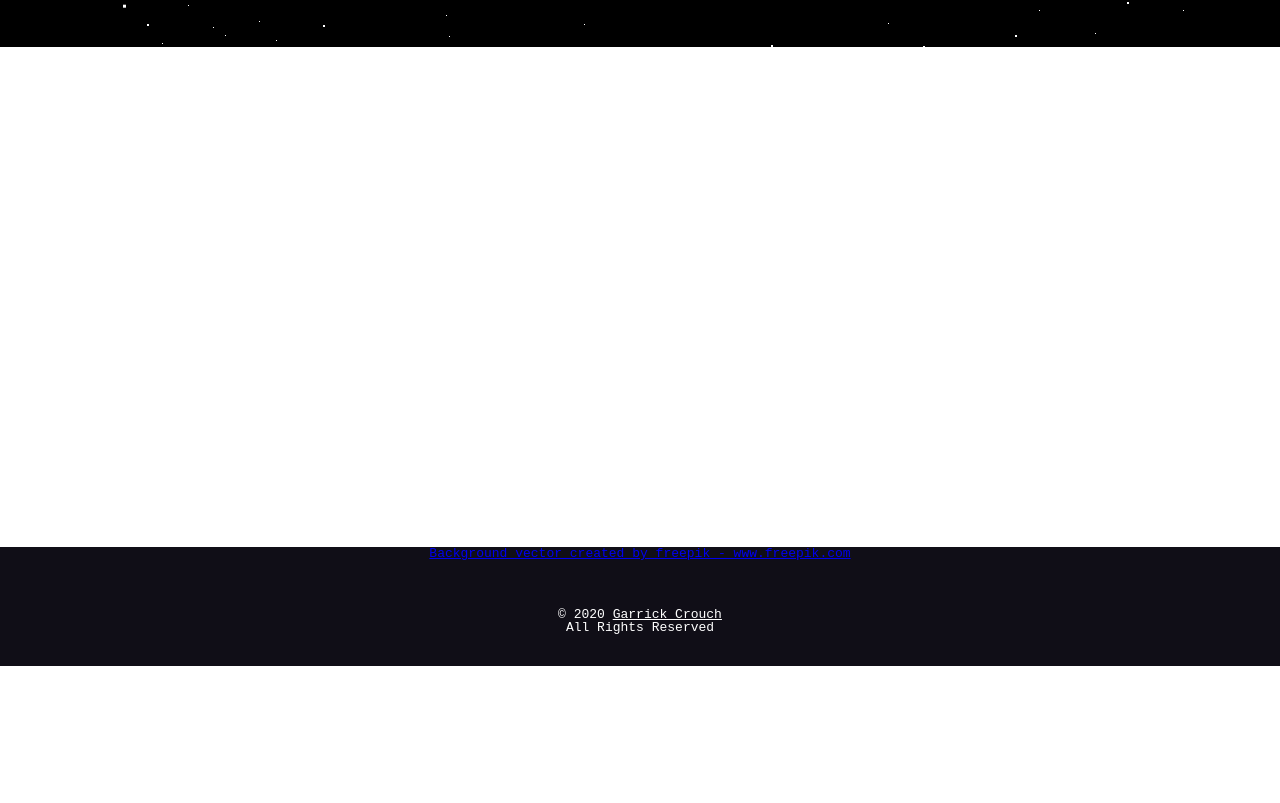
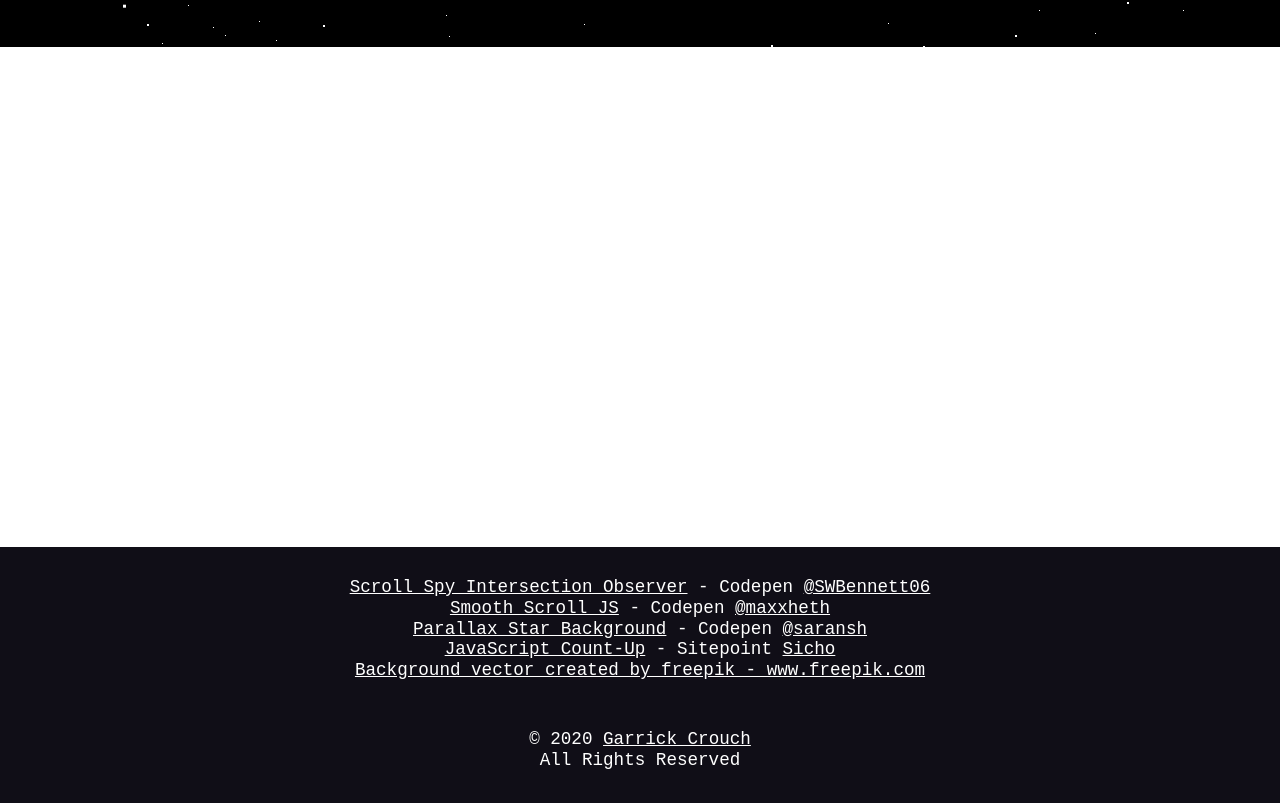
Before and after one commit to localpathcomp/localpathcomp.github.io, a plain HTML site: page index.html in a window 1280 px wide. Shown: the part 1256-2059 px from the top of the page. Before the commit the page ends 1922 px from the top, so only its background shows below. Drawn offline with Linux system fonts and the light colour scheme; a web font is replaced by a local one.

Commit message:
add credits, update about icon positions

```diff
--- a/css/style.css
+++ b/css/style.css
@@ -270,14 +270,14 @@ footer {
     flex-flow: column wrap;
     text-align: center;
     background: #100e17;
+    padding-top: 30px;
 }
 
-footer .copyright {
+footer a,
+footer p {
     color: #fff;
-}
-
-footer .copyright a {
-    color: #fff;
+    font-size: 1.1rem;
+    line-height: 1.3rem;
 }
 
 
@@ -474,7 +474,7 @@ div#devTime p {
 }
 
 div.spaceman-wrapper {
-    top: 0;
+    top: 25px;
     left: 135px;
 }
 
@@ -539,7 +539,7 @@ div.spaceman-wrapper {
     width: 150px;
     position: absolute;
     top: 60px;
-    left: 0;
+    left: -50px;
     z-index: 2;
     transition: all 1s ease-in-out;
 }
--- a/index.html
+++ b/index.html
@@ -92,7 +92,11 @@
         </section>
     </main>
     <footer>
-        <a href="https://www.freepik.com/free-photos-vectors/background">Background vector created by freepik - www.freepik.com</a>
+        <p><a href="https://codepen.io/SWBennett06/pen/bLEjJR" target="_blank">Scroll Spy Intersection Observer</a> - Codepen <a href="https://codepen.io/SWBennett06" target="_blank">@SWBennett06</a></p>
+        <p><a href="https://codepen.io/maxxheth/pen/oVYRdm" target="_blank">Smooth Scroll JS</a> - Codepen <a href="https://codepen.io/maxxheth" target="_blank">@maxxheth</a></p>
+        <p><a href="https://codepen.io/saransh/pen/BKJun" target="_blank">Parallax Star Background</a> - Codepen <a href="https://codepen.io/saransh">@saransh</a></p>
+        <p><a href="https://www.sitepoint.com/community/t/count-up-script-from-a-given-date/39460">JavaScript Count-Up</a> - Sitepoint <a href="https://www.sitepoint.com/community/u/Sicho" target="_blank">Sicho</a></p>
+        <p><a href="https://www.freepik.com/free-photos-vectors/background" target="_blank">Background vector created by freepik - www.freepik.com</a></p>
         <p class="copyright mt-3 mb-2">&copy; <span></span> <a href="/">Garrick Crouch</a><br>All Rights Reserved</p>
     </footer>
     <script type="module" src="js/app.js"></script>
```
